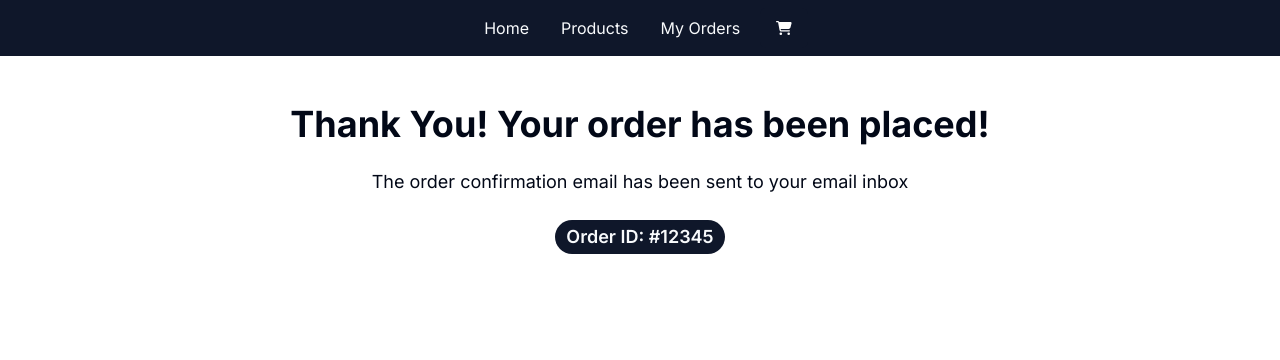
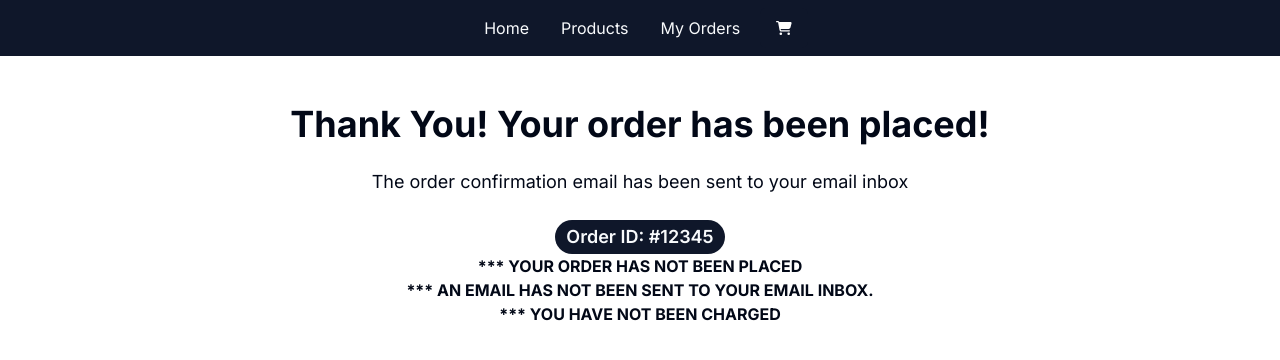
Before and after one commit to Soonyee1346/MulberryLeavesMe, a Next.js app in the folder mulberryleavesme/: page /stripe/purchase-success in a window 1280 px wide. Shown: the top 360 px of the page. Built offline with nearby package versions, Linux system fonts and the light colour scheme.

Commit message:
Update page.tsx

```diff
--- a/mulberryleavesme/src/app/(customerFacing)/stripe/purchase-success/page.tsx
+++ b/mulberryleavesme/src/app/(customerFacing)/stripe/purchase-success/page.tsx
@@ -7,6 +7,9 @@ export default function SuccessPage() {
             <h1 className="mt-6 text-4xl font-bold">Thank You! Your order has been placed!</h1>
             <p className="mt-6 text-lg">The order confirmation email has been sent to your email inbox</p>
             <Badge className="mt-6 text-lg">Order ID: #12345</Badge>
+            <p><b>*** YOUR ORDER HAS NOT BEEN PLACED</b></p>
+            <p><b>*** AN EMAIL HAS NOT BEEN SENT TO YOUR EMAIL INBOX.</b></p>
+            <p><b>*** YOU HAVE NOT BEEN CHARGED</b></p>
         </div>
     )
 }
```
